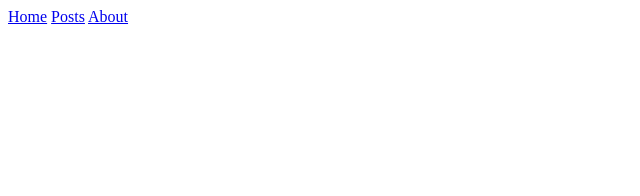
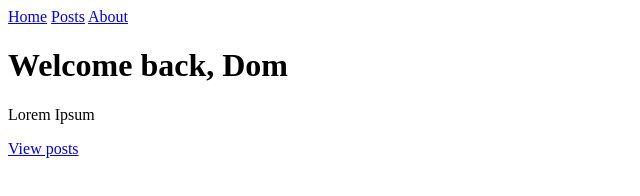
Before and after one commit to Cerebrovinny/vanilla_spa, a website with bundled scripts: page frontend/index.html in a window 1280 px wide. Shown: the whole page, without its empty margins (0-640 px from the left). Built offline with nearby package versions, Linux system fonts and the light colour scheme.

Commit message:
Added views

```diff
--- a/frontend/index.html
+++ b/frontend/index.html
@@ -11,6 +11,7 @@
             <a href="/posts" class="nav__link" data-link>Posts</a>
             <a href="/about-me" class="nav__link" data-link>About</a>
         </nav>
+        <div id="app"></div>
         <script type="module" src="/static/js/index.js"></script>
     </body>
 </html>
--- a/frontend/static/js/index.js
+++ b/frontend/static/js/index.js
@@ -1,3 +1,5 @@
+import Dashboard from "./views/Dashboard.js";
+
 const navigateTo = url => {
     history.pushState(null, null, url);
     router();
@@ -5,9 +7,9 @@ const navigateTo = url => {
 
 const router = async () => {
     const routes = [
-        { path: "/", view: () => console.log("dashboard") },
-        { path: "/posts", view: () => console.log("posts") },
-        { path: "/about-me", view: () => console.log("about") },
+        { path: "/", view: Dashboard },
+        // { path: "/posts", view: () => console.log("posts") },
+        // { path: "/about-me", view: () => console.log("about") },
     ];
 
     //test each route for potential match
@@ -18,8 +20,21 @@ const router = async () => {
         };
     });
 
+    let match = potentialMatches.find(potentialMatch => potentialMatch.isMatch);
+
+    if(!match) {
+        match = {
+            route: routes[0],
+            isMatch: true
+        };
+    }
+    const view = new match.route.view();
+    document.querySelector("#app").innerHTML = await view.getHtml();
+
     console.log(potentialMatches)
 };
+
+window.addEventListener("popstate", router);
 
 document.addEventListener("DOMContentLoaded", () => {
     document.body.addEventListener("click", e => {
--- /dev/null
+++ b/frontend/static/js/views/Abstract.js
@@ -0,0 +1,14 @@
+export default class {
+    constructor() {
+
+    }
+
+
+    setTitle(title) {
+        document.title = title;
+    }
+
+    async getHtml() {
+        return "";
+    }
+}
--- /dev/null
+++ b/frontend/static/js/views/Dashboard.js
@@ -0,0 +1,20 @@
+import Abstract from "./Abstract.js";
+
+export default class extends Abstract {
+    constructor() {
+        super();
+        this.setTitle("Dashboard");
+    }
+
+    async getHtml() {
+        return `
+            <h1>Welcome back, Dom</h1>
+            <p>
+                Lorem Ipsum
+            </p>
+            <p>
+                <a href="/posts" data-link>View posts</a>
+            </p>
+        `;
+    }
+}
```
